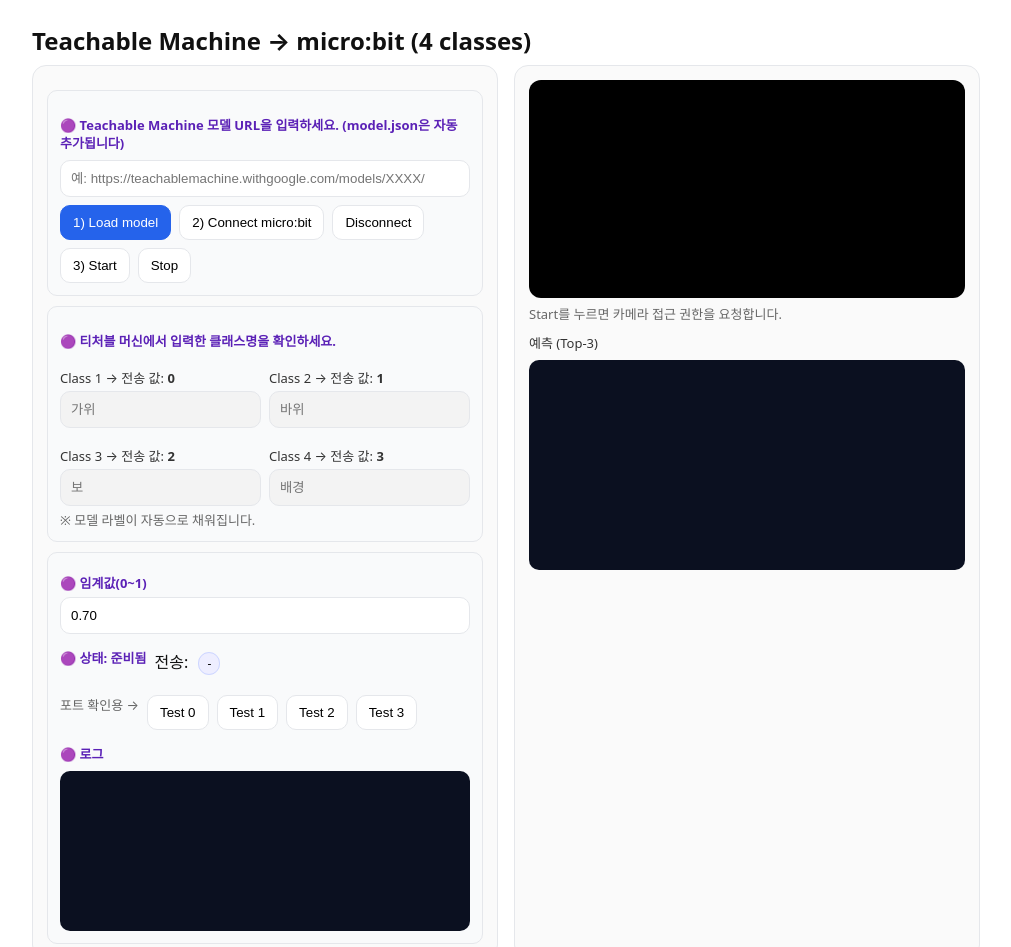
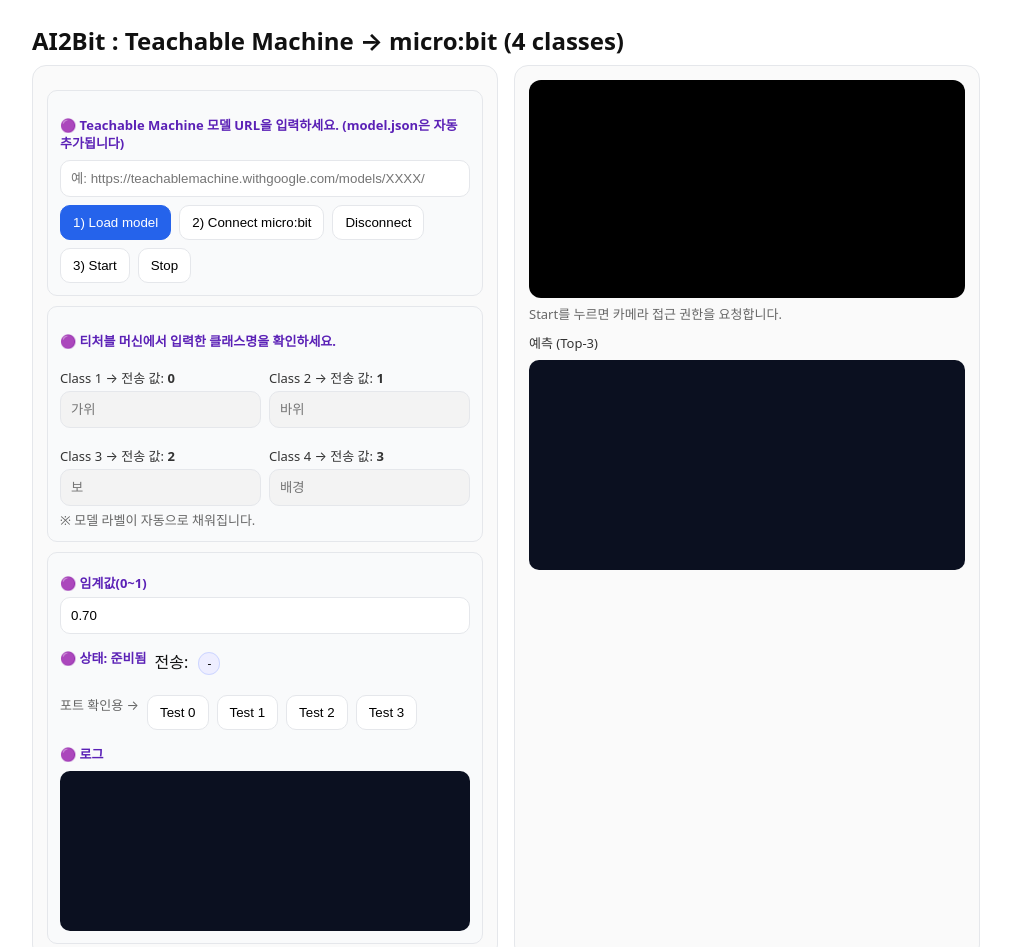
Before and after one commit to sangsanggroo/tm-microbit-web, a plain HTML site: page index.html in a window 1280 px wide. Shown: the top 947 px of the page, without its empty margins (134-1145 px from the left). Drawn offline with Linux system fonts and the light colour scheme; a script that the page names is missing.

Commit message:
Update index.html

```diff
--- a/index.html
+++ b/index.html
@@ -108,7 +108,7 @@
 
 <body>
 <header>
-  <h1>Teachable Machine → micro:bit (4 classes)</h1>
+  <h1>AI2Bit : Teachable Machine → micro:bit (4 classes)</h1>
 </header>
 
 <main>
```
